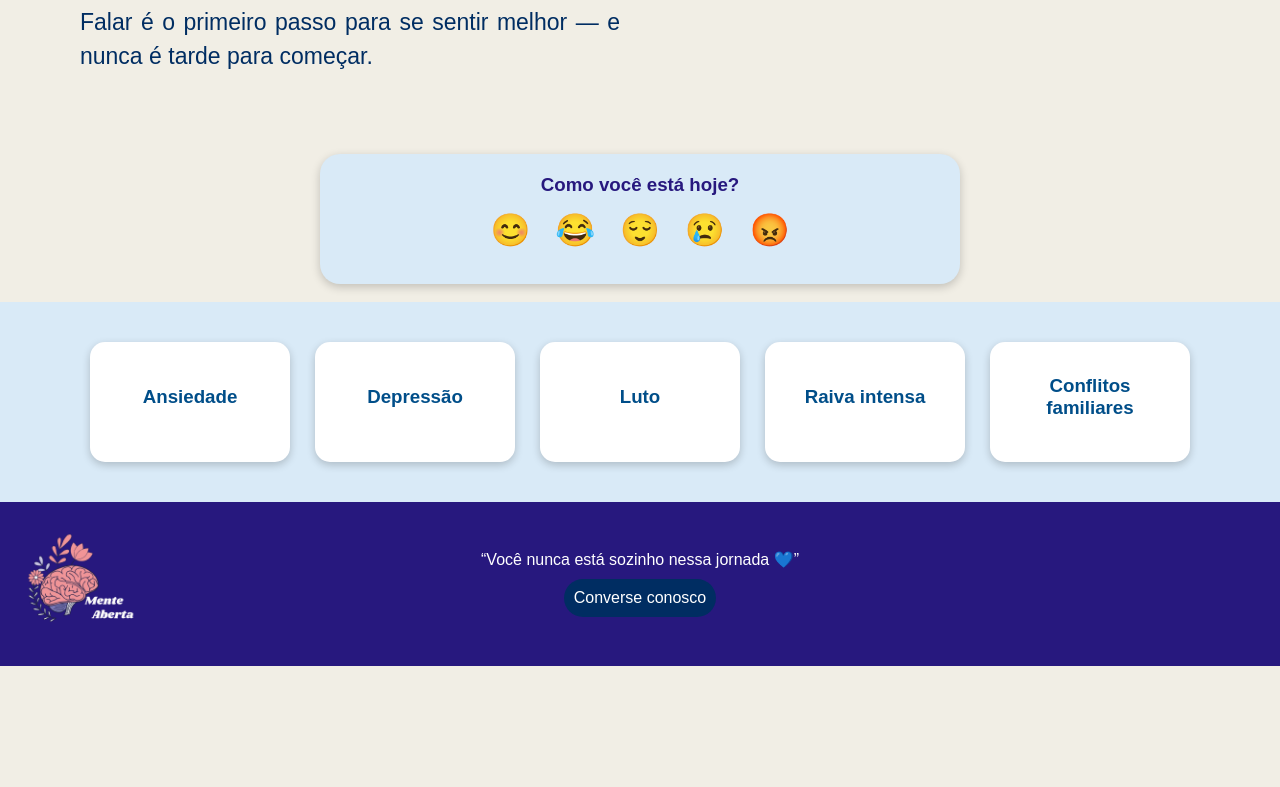
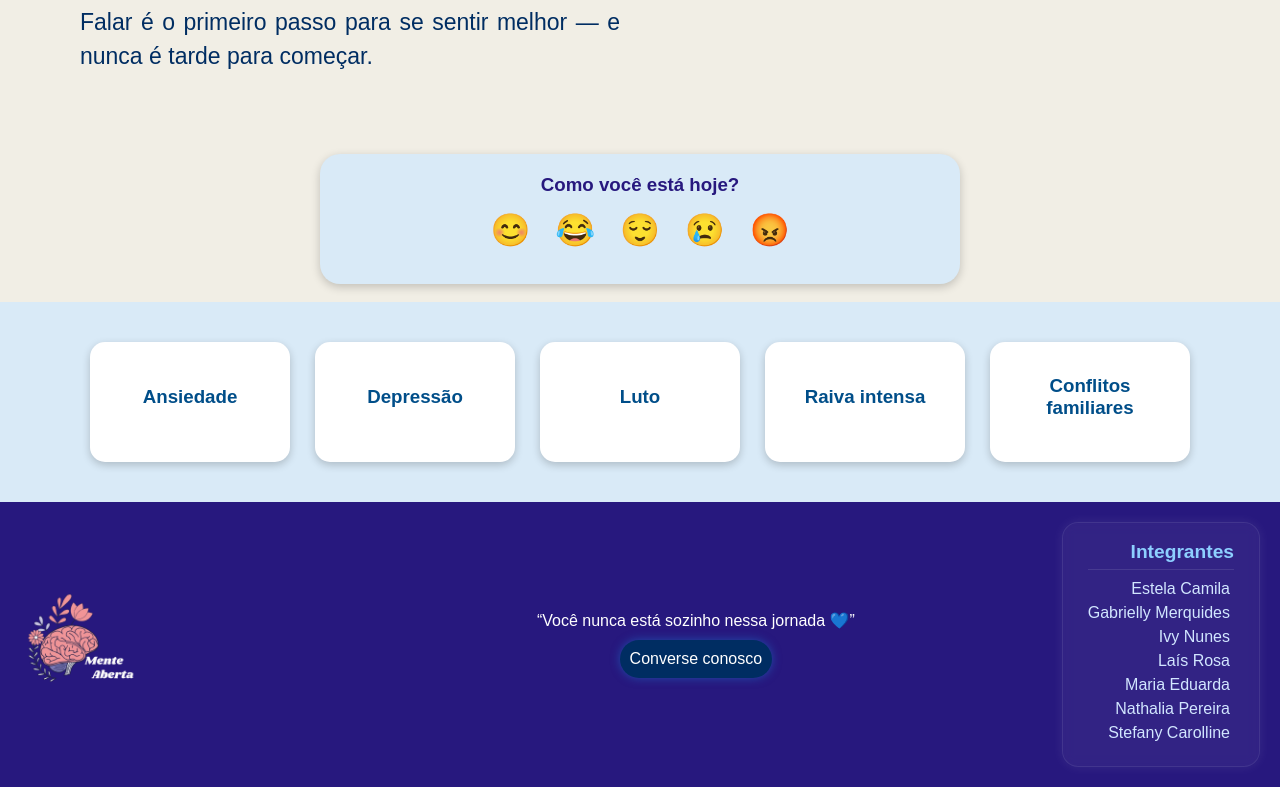
Before and after one commit to estelacamila/mente_aberta_apresentacao, a plain HTML site: page index.html in a window 1280 px wide. Shown: the part 606-1393 px from the top of the page. Before the commit the page ends 1272 px from the top, so only its background shows below. Drawn offline with Linux system fonts and the light colour scheme.

Commit message:
eutotestando

```diff
--- a/index.html
+++ b/index.html
@@ -111,16 +111,30 @@
 
 
   <!-- Rodapé -->
-  <footer>
-    <div id="text">  <img src="./logo_principal (3).png" alt="logo" width="120" height="120" />
-    </div>
-    <div>
-      <p>“Você nunca está sozinho nessa jornada 💙”</p>
-      <a href="./comuni.html" class="footer-btn">Converse conosco</a>
-    </div>
-    <div id="canto"></div>
+<footer>
+  <div id="text">
+    <img src="./logo_principal (3).png" alt="logo" width="120" height="120" />
+  </div>
 
-  </footer>
+  <div class="footer-center">
+    <p class="frase">“Você nunca está sozinho nessa jornada 💙”</p>
+    <a href="./comuni.html" class="footer-btn">Converse conosco</a>
+  </div>
+
+  <div class="footer-integrantes">
+    <h4>Integrantes</h4>
+    <ul>
+      <li>Estela Camila</li>
+      <li>Gabrielly Merquides</li>
+      <li>Ivy Nunes</li>
+      <li>Laís Rosa</li>
+      <li>Maria Eduarda</li>
+      <li>Nathalia Pereira</li>
+      <li>Stefany Carolline</li>
+    </ul>
+  </div>
+</footer>
+
 
   <script src="./script.js"></script>
 </body>
--- a/style.css
+++ b/style.css
@@ -6,6 +6,167 @@
   margin: 0;
   padding: 0;
 }
+
+.footer-center {
+  text-align: center;
+  flex: 1;
+  padding: 0 20px;
+
+  /* centralização */
+  display: flex;
+  flex-direction: column;
+  align-items: center;
+  justify-content: center;
+}
+
+.footer-frase {
+  font-size: 1.25rem;
+  font-weight: 400;
+  color: #dfeafb;
+  margin-bottom: 15px;
+  letter-spacing: 0.5px;
+}
+
+.footer-btn {
+  padding: 12px 28px;
+  background: #1c7ed6;
+  color: white;
+  border-radius: 40px;
+  text-decoration: none;
+  font-weight: 600;
+  transition: 0.3s;
+  box-shadow: 0 0 10px rgba(28, 126, 214, 0.5);
+}
+
+
+/* -------------------------
+   FOOTER BASE
+-------------------------- */
+.footer {
+  width: 100%;
+  background: linear-gradient(135deg, #0a1a2f, #102538, #0a1a2f);
+  padding: 40px 60px;
+  display: flex;
+  justify-content: space-between;
+  align-items: flex-start;
+  color: #fff;
+  flex-wrap: wrap;
+  border-top: 1px solid rgba(255, 255, 255, 0.08);
+  box-shadow: 0 -2px 12px rgba(0, 0, 0, 0.4);
+}
+
+/* -------------------------
+   LOGO
+-------------------------- */
+.footer-logo img {
+  width: 120px;
+  height: 120px;
+  border-radius: 18px;
+  box-shadow: 0 0 12px rgba(0, 123, 255, 0.4);
+  transition: 0.3s;
+}
+
+.footer-logo img:hover {
+  transform: scale(1.05);
+  box-shadow: 0 0 18px rgba(0, 150, 255, 0.6);
+}
+
+/* -------------------------
+   FRASE CENTRAL
+-------------------------- */
+.footer-center {
+  text-align: center;
+  flex: 1;
+  padding: 0 20px;
+}
+
+.footer-frase {
+  font-size: 1.25rem;
+  font-weight: 400;
+  color: #dfeafb;
+  margin-bottom: 15px;
+  letter-spacing: 0.5px;
+}
+
+/* -------------------------
+   BOTÃO
+-------------------------- */
+.footer-btn {
+  padding: 12px 28px;
+  background: #1c7ed6;
+  color: white;
+  border-radius: 40px;
+  text-decoration: none;
+  font-weight: 600;
+  transition: 0.3s;
+  box-shadow: 0 0 10px rgba(28, 126, 214, 0.5);
+}
+
+.footer-btn:hover {
+  background: #339af0;
+  box-shadow: 0 0 14px rgba(50, 155, 240, 0.7);
+  transform: translateY(-3px);
+}
+
+/* -------------------------
+   INTEGRANTES
+-------------------------- */
+.footer-integrantes {
+  text-align: right;
+  background: rgba(255, 255, 255, 0.05);
+  padding: 18px 25px;
+  border-radius: 16px;
+  backdrop-filter: blur(6px);
+  box-shadow: 0 0 12px rgba(255, 255, 255, 0.08);
+  border: 1px solid rgba(255, 255, 255, 0.08);
+  max-width: 260px;
+}
+
+.footer-integrantes h4 {
+  font-size: 1.2rem;
+  color: #8dcfff;
+  margin-bottom: 10px;
+  border-bottom: 1px solid rgba(255, 255, 255, 0.1);
+  padding-bottom: 6px;
+}
+
+/* lista */
+.footer-integrantes ul {
+  list-style: none;
+  padding: 0;
+  margin: 0;
+}
+
+.footer-integrantes li {
+  margin: 6px 0;
+  font-size: 1rem;
+  color: #d2e6ff;
+  transition: 0.25s;
+  padding-right: 4px;
+}
+
+.footer-integrantes li:hover {
+  color: #ffffff;
+  transform: translateX(-6px);
+}
+
+/* -------------------------
+   RESPONSIVIDADE
+-------------------------- */
+@media (max-width: 768px) {
+  .footer {
+    flex-direction: column;
+    text-align: center;
+    gap: 30px;
+  }
+
+  .footer-integrantes {
+    text-align: center;
+    max-width: 80%;
+    margin: 0 auto;
+  }
+}
+
 
 body {
   font-family: 'Poppins', sans-serif;
```
